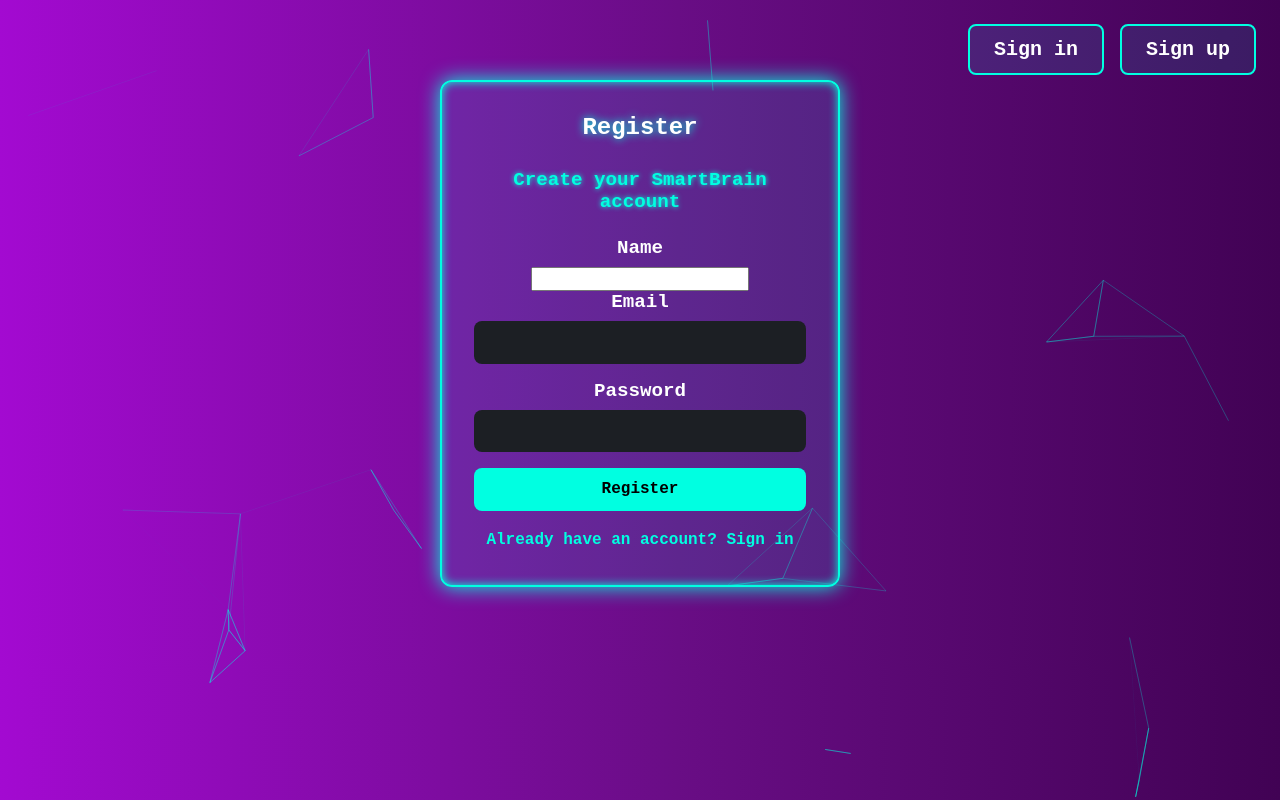
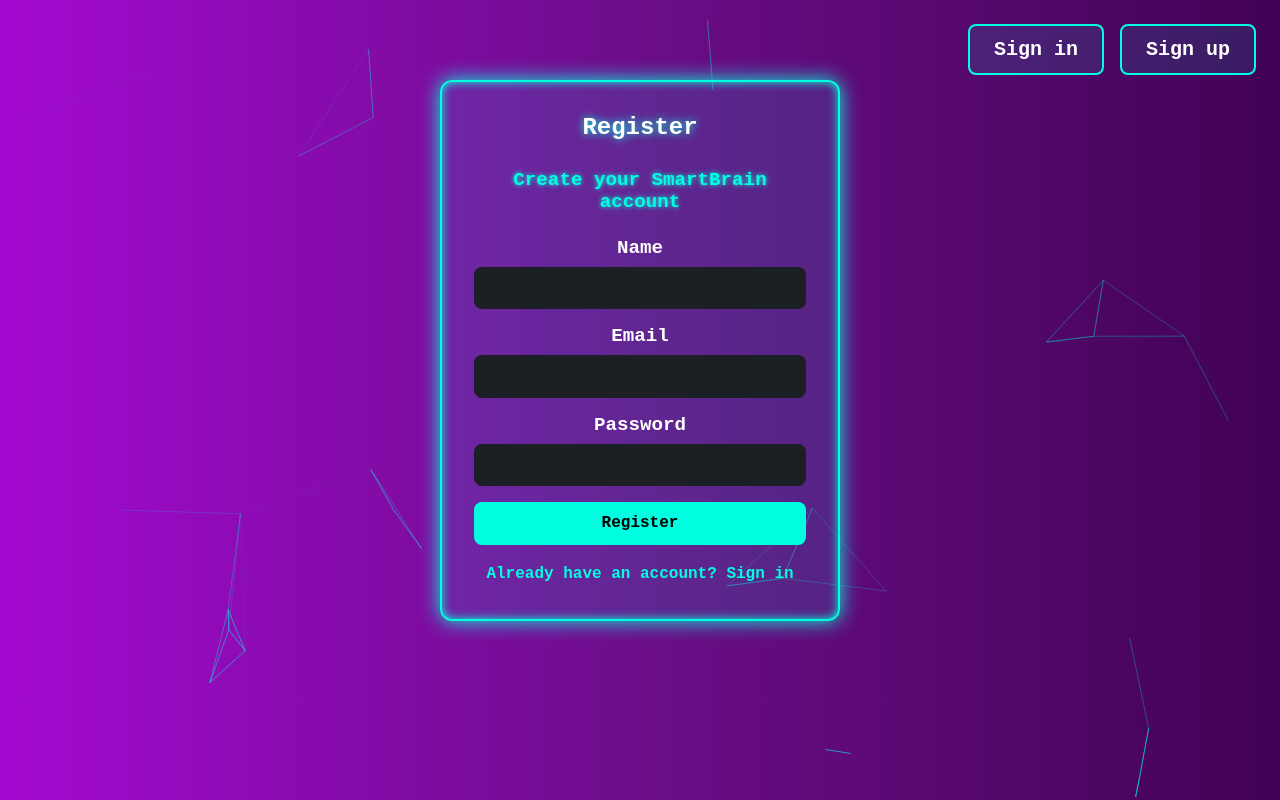
Before and after one commit to MouadBenaich/AI-Face-Detection-Web-App-, a React (Create React App) app: page / in a window 1280 px wide. Both pictures are taken after a click on the button "Sign up". Built offline with nearby package versions, Linux system fonts and the light colour scheme.

Commit message:
Register Form Name section fixed

```diff
--- a/src/components/Register/Register.js
+++ b/src/components/Register/Register.js
@@ -33,8 +33,7 @@ const Register = ({ onRouteChange }) => {
 
     try {
       // ✅ Call backend API
-      const response = await fetch(
-        "https://clarifai-backend.onrender.com/register", // 🔗 your Render backend URL
+      const response = await fetch("https://clarifai-backend.onrender.com/register", // 🔗 your Render backend URL
         {
           method: "POST",
           headers: { "Content-Type": "application/json" },
@@ -67,7 +66,7 @@ const Register = ({ onRouteChange }) => {
 
       <label htmlFor="name">Name</label>
       <input
-        type="text"
+        type="name"
         id="name"
         name="name"
         value={name}
```
